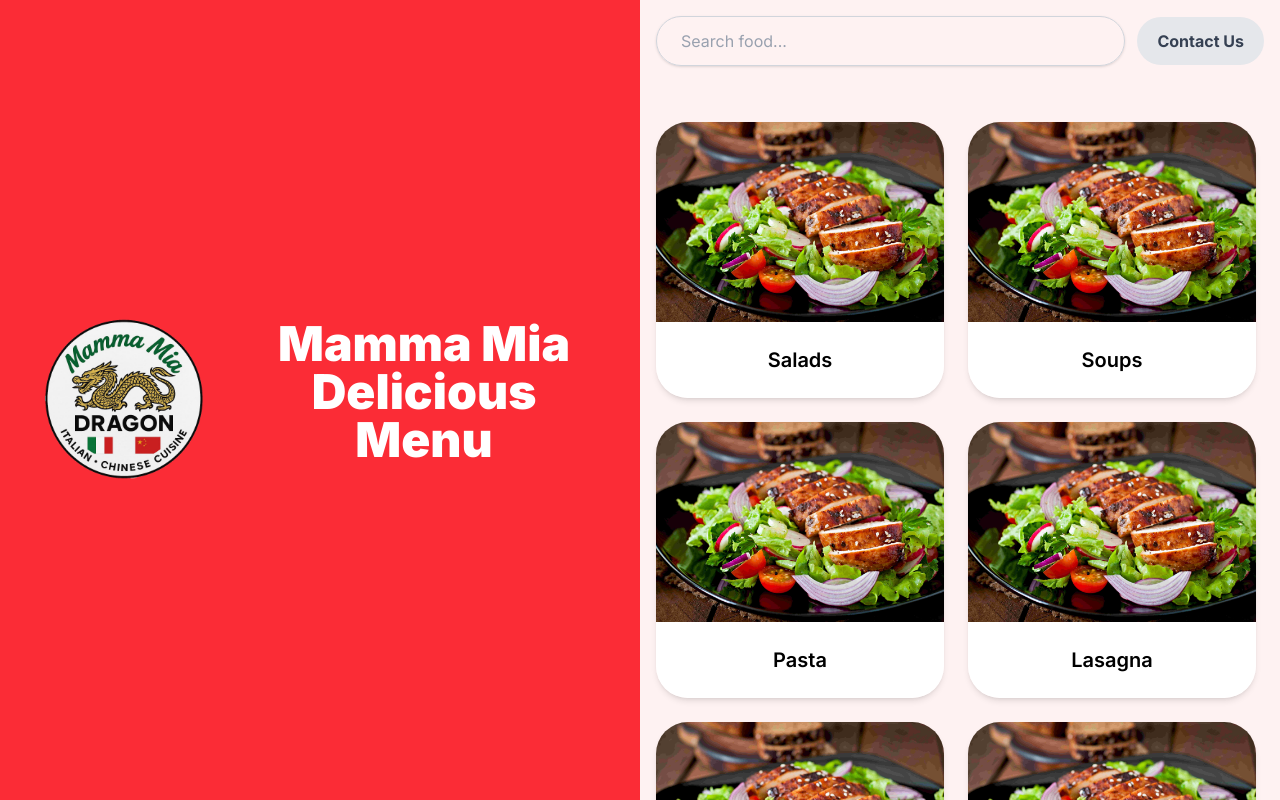
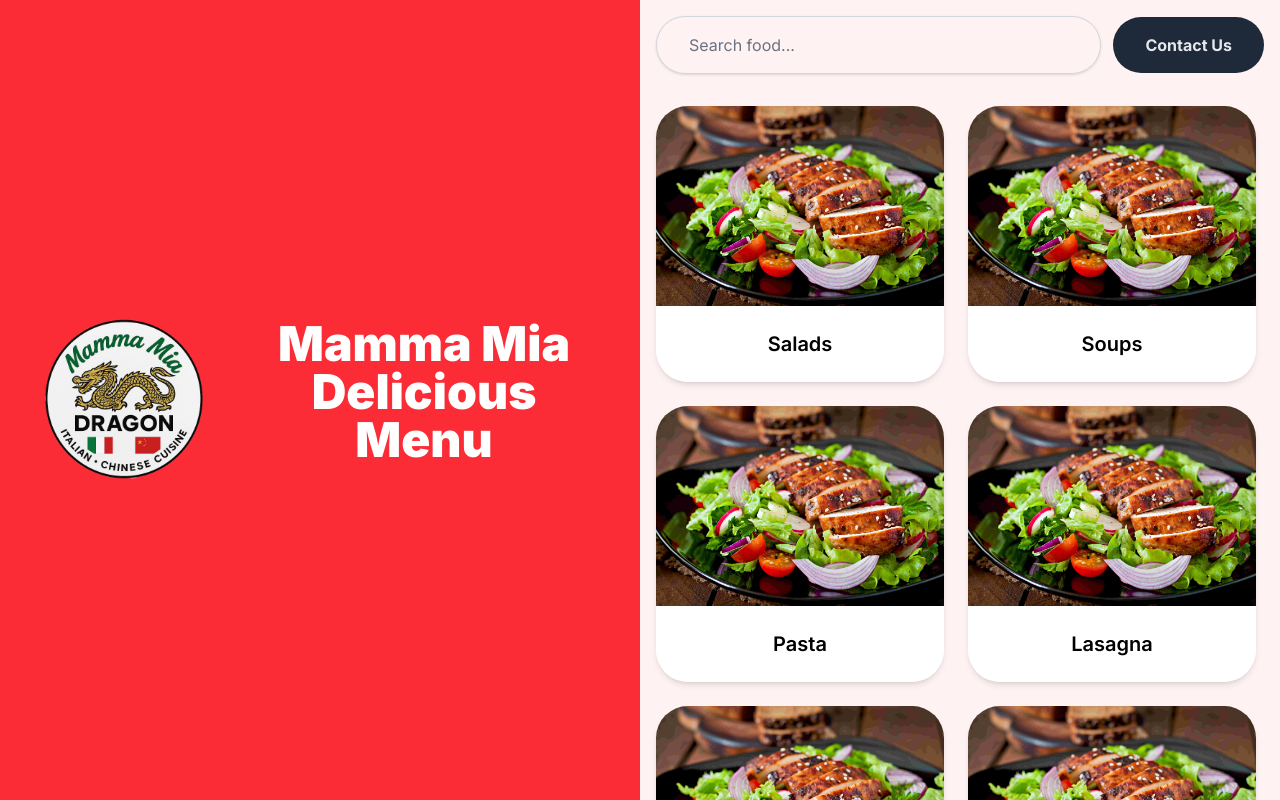
Before and after one commit to rukshan-premathilaka/mamma-mia-menu-page, a React (Vite) app: page / in a window 1280 px wide. Built offline with nearby package versions, Linux system fonts and the light colour scheme.

Commit message:
first commit

```diff
--- a/src/App.jsx
+++ b/src/App.jsx
@@ -4,11 +4,20 @@ import Menu from "./Menu";
 import Logo from "./left_side/Logo.jsx";
 
 export default function App() {
-    const [showIntro, setShowIntro] = useState(true);
+    const [showIntro, setShowIntro] = useState(false);
 
     useEffect(() => {
-        const timer = setTimeout(() => setShowIntro(false), 3000);
-        return () => clearTimeout(timer);
+        function onLoad() {
+            setShowIntro(true);
+            setTimeout(() => setShowIntro(false), 3500);
+        }
+
+        if (document.readyState === "complete") {
+            onLoad();
+        } else {
+            window.addEventListener("load", onLoad);
+            return () => window.removeEventListener("load", onLoad);
+        }
     }, []);
 
     const containerVariants = {
@@ -33,40 +42,43 @@ export default function App() {
         },
     };
 
-    const welcomeText = "Welcome to Mamma Mia Restaurant";
-
     return (
         <div className="relative min-h-screen bg-red-50 overflow-hidden">
             <AnimatePresence>
                 {showIntro && (
                     <motion.div
-                        className="fixed inset-0 flex flex-col items-center justify-center z-50 px-4 bg-white"
-                        initial={{ y: 0, opacity: 1 }}
-                        animate={{ y: "-100%", opacity: 0 }}
+                        className="fixed inset-0 flex items-center justify-center z-50 px-4 bg-red-100"
+                        initial={{ y: 0, opacity: 1 }}    // background visible immediately
+                        animate={{ y: "-100%", opacity: 0 }} // slide up + fade out at end
                         exit={{ y: "-100%", opacity: 0 }}
                         transition={{ duration: 1, ease: "easeInOut", delay: 2 }}
                     >
-                        <div className="flex flex-col items-center gap-6 max-w-4xl mx-auto text-center">
-                            <div className="w-32 sm:w-48">
+                        <motion.div
+                            className="flex flex-col items-center gap-6 max-w-4xl mx-auto text-center"
+                            variants={containerVariants}
+                            initial="hidden"
+                            animate="visible"
+                        >
+                            <motion.div
+                                className="w-32 sm:w-48"
+                                initial={{ opacity: 0 }}
+                                animate={{ opacity: 1 }}
+                                transition={{ duration: 1 }}
+                            >
                                 <Logo />
-                            </div>
-                            <motion.h1
-                                className="text-black text-3xl sm:text-5xl font-bold"
-                                variants={containerVariants}
-                                initial="hidden"
-                                animate="visible"
-                            >
-                                {welcomeText.split("").map((char, index) => (
+                            </motion.div>
+                            <motion.h1 className="text-red-600 text-3xl sm:text-5xl font-bold">
+                                { "Welcome to Mamma Mia Restaurant".split("").map((char, i) => (
                                     <motion.span
-                                        key={index}
+                                        key={i}
                                         variants={letterVariants}
                                         style={{ display: "inline-block" }}
                                     >
                                         {char === " " ? "\u00A0" : char}
                                     </motion.span>
-                                ))}
+                                )) }
                             </motion.h1>
-                        </div>
+                        </motion.div>
                     </motion.div>
                 )}
             </AnimatePresence>
--- a/src/Menu.jsx
+++ b/src/Menu.jsx
@@ -88,7 +88,7 @@ function App() {
             <div className="w-full md:w-1/2  flex flex-col">
 
                 {/* Search bar + Menu button */}
-                <div className="flex items-center gap-3 mb-6 p-4">
+                <div className="flex flex-col sm:flex-row items-center gap-3  p-4">
                     <input
                         type="text"
                         placeholder="Search food..."
@@ -96,18 +96,23 @@ function App() {
                         onChange={handleSearchChange}
                         disabled={showMenu}
                         className="
+
                                       flex-grow
-                                      py-3
-                                      px-6
+                                      py-4
+                                      px-8
                                       border
                                       border-gray-300
                                       rounded-full
                                       shadow-sm
-                                      placeholder-gray-400
+                                      placeholder-gray-500
                                       focus:outline-none
                                       focus:ring-2
                                       focus:ring-red-400
                                       focus:border-red-600
+                                      w-full
+                                      sm:w-auto
+                                      md:w-1/2
+                                      lg:w-1/3
                                       transition
                                       duration-300
                                     "
@@ -117,10 +122,10 @@ function App() {
                         disabled={showMenu}
                         aria-label="Show restaurant menu"
                         className="
-                                      px-5
-                                      py-3
-                                      bg-gray-200
-                                      text-gray-700
+                                      px-8
+                                      py-4
+                                      bg-gray-800
+                                      text-gray-200
                                       font-bold
                                       rounded-full
                                       hover:bg-red-600
```
